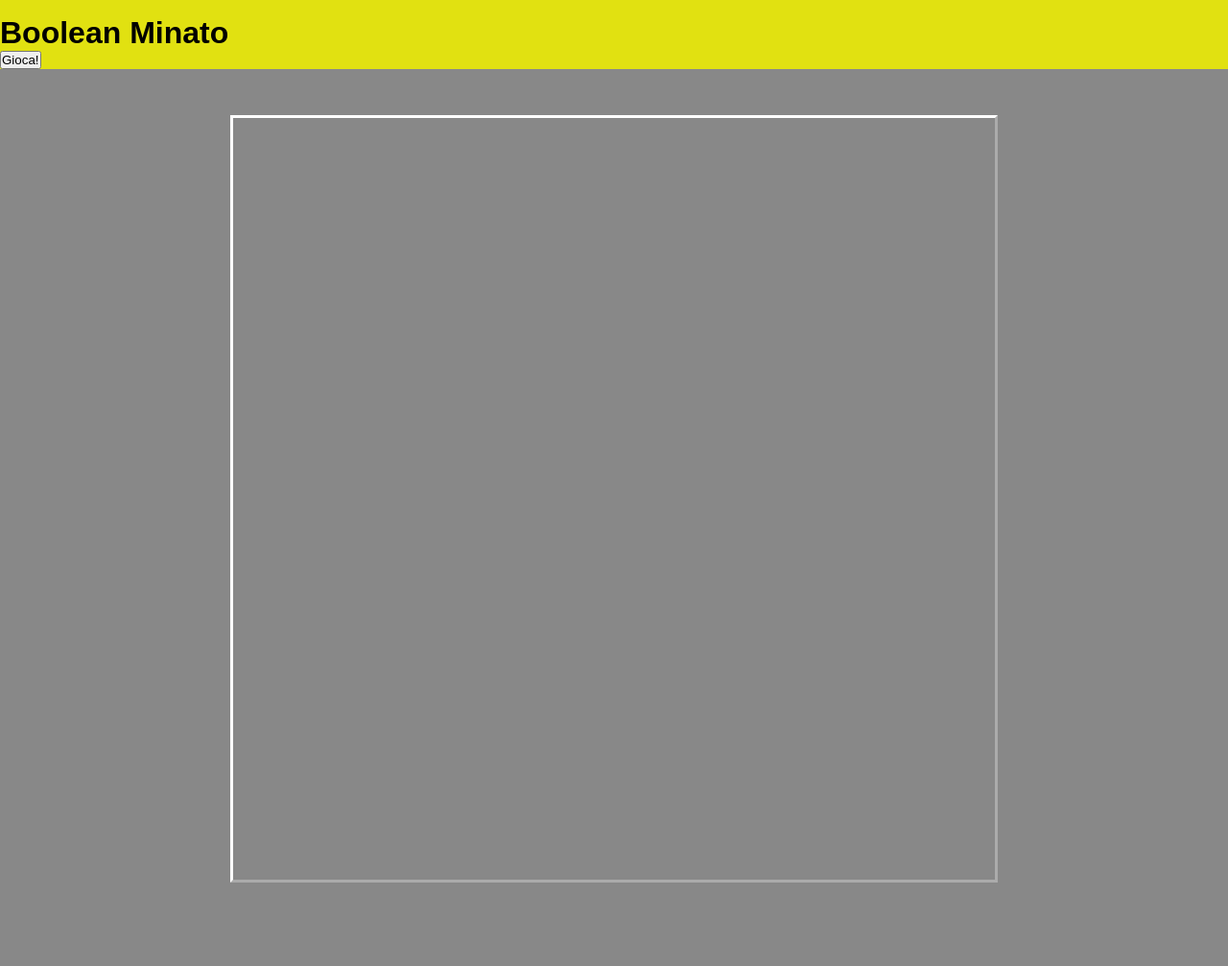
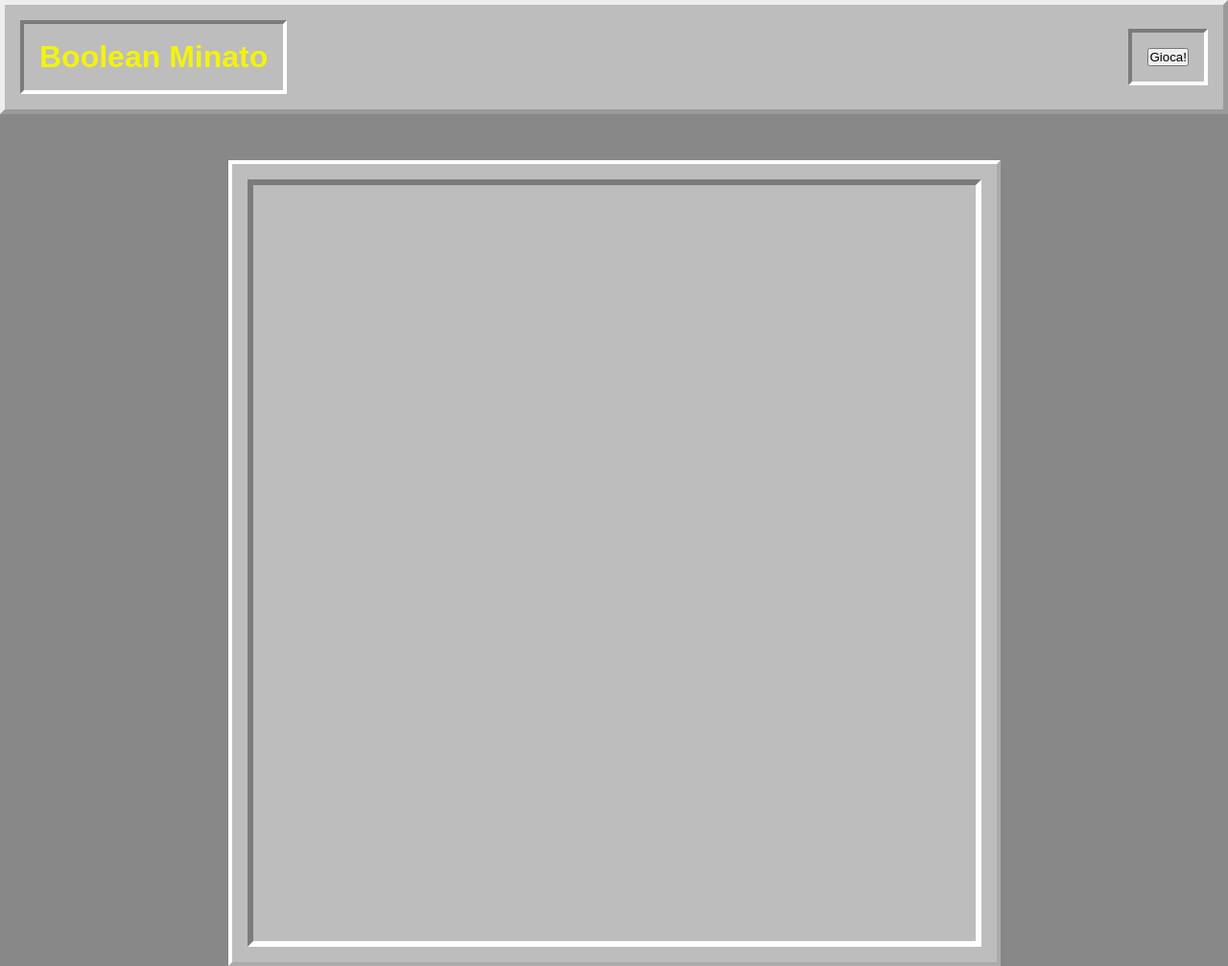
Before and after one commit to PasqualeIannace/js-campominato-grid, a plain HTML site: page index.html in a window 1280 px wide. Shown: the whole page at 96% size. Before the commit the page ends 920 px from the top, so only its background shows below. Drawn offline with Linux system fonts and the light colour scheme.

Commit message:
Migliorato stile

```diff
--- a/css/style.css
+++ b/css/style.css
@@ -10,9 +10,21 @@ body {
 }
 
 header {
-    background: #e1e111;
     margin-bottom: 3em;
-    padding-top: 1em;
+    border: 5px outset;
+    color: #f3f30b;
+    background: #BDBDBD;
+    display: flex;
+    align-items: center;
+    justify-content: space-between;
+}
+
+.container {
+    margin: 1em;
+    border: 4px solid;
+    padding: 1em;
+    border-color: #7B7B7B white white #7B7B7B;
+    background: #BDBDBD;
 }
 
 #grid {
@@ -21,9 +33,18 @@ header {
     margin: 0 auto;
     height: 800px;
     width: 800px;
-    border: 3px outset white;
-    padding: 1.5em;
-    background-color: #888888;
+    border: 6px solid;
+    border-color: #7B7B7B white white #7B7B7B;
+}
+
+.border {
+    border: 4px outset white;
+    height: 840px;
+    width: 805px;
+    margin: 0 auto;
+    padding: 1em;
+    display: flex;
+    background: #BDBDBD;
 }
 
 .square {
@@ -33,5 +54,11 @@ header {
     text-align: center;
     padding-top: 1em;
     font-size: 1.5em;
+    font-weight: 600;
     background-color: #BDBDBD;
 }
+
+.cellaClick {
+    border: 2px solid gray;
+    color: white;
+}
--- a/index.html
+++ b/index.html
@@ -9,12 +9,17 @@
 <body>
 
     <header>
-        <h1>Boolean Minato</h1>
-        <button id="play" onclick="play()">Gioca!</button>
+        <div class="container">
+            <h1>Boolean Minato</h1>
+        </div>
+
+        <div class="container">
+            <button id="play" onclick="play()">Gioca!</button>
+        </div>
     </header>
 
-    <main id="grid">
-        <div class="grid">
+    <main class="border">
+        <div id="grid">
 
         </div>
     </main>
--- a/js/main.js
+++ b/js/main.js
@@ -2,6 +2,8 @@ let grid = document.getElementById("grid");
 
 function play() {
     console.log("Hai cliccato")
+    // RESET GRIGLIA
+    grid.innerHTML = "";
     celleGenerator();
 }
 
@@ -21,6 +23,7 @@ function celleGenerator(difficult) {
         // CLICK CELLA
         cella.addEventListener("click", function() {
             console.log("Cella: ", i);
+            cella.classList.toggle("cellaClick");
         })
     }
 
```
